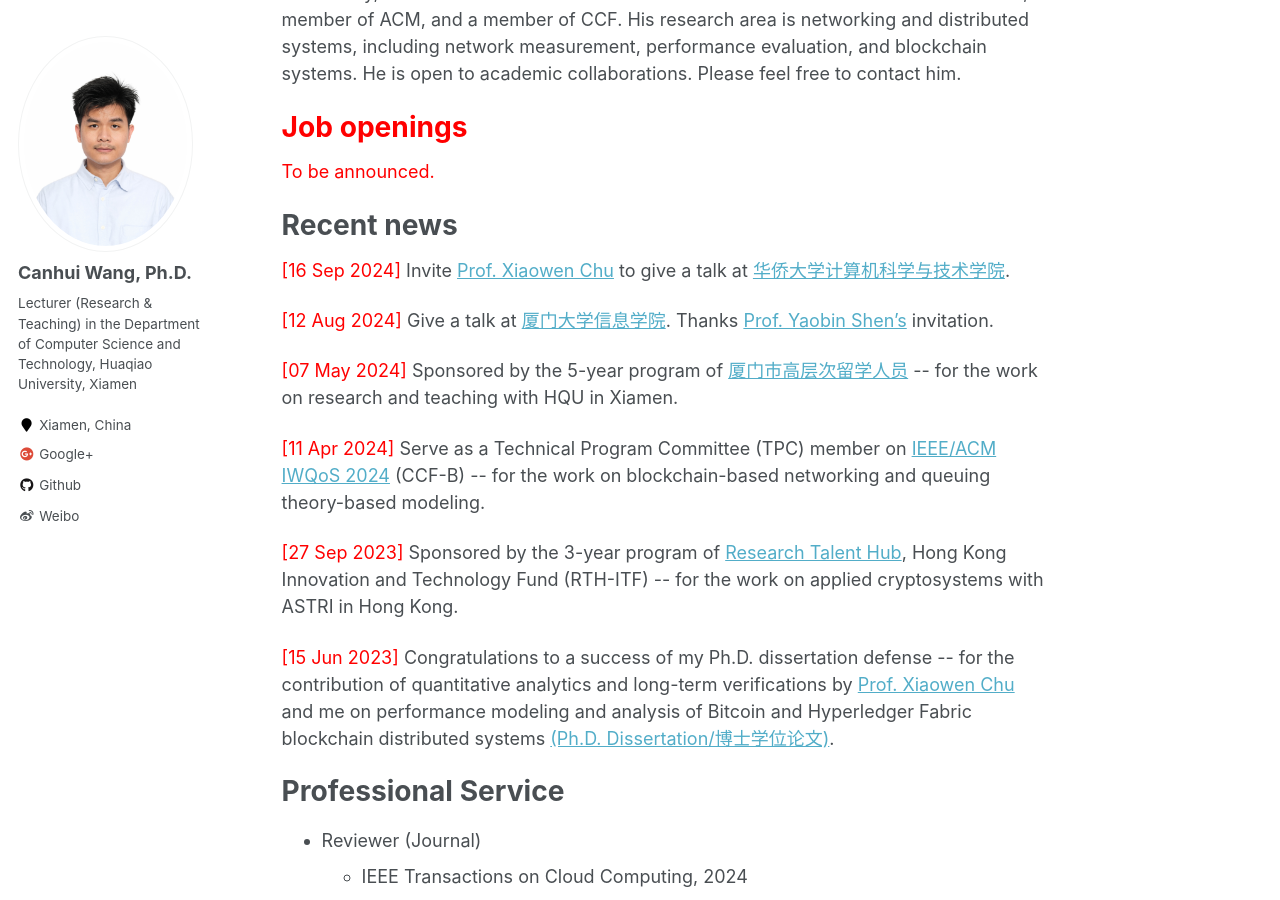
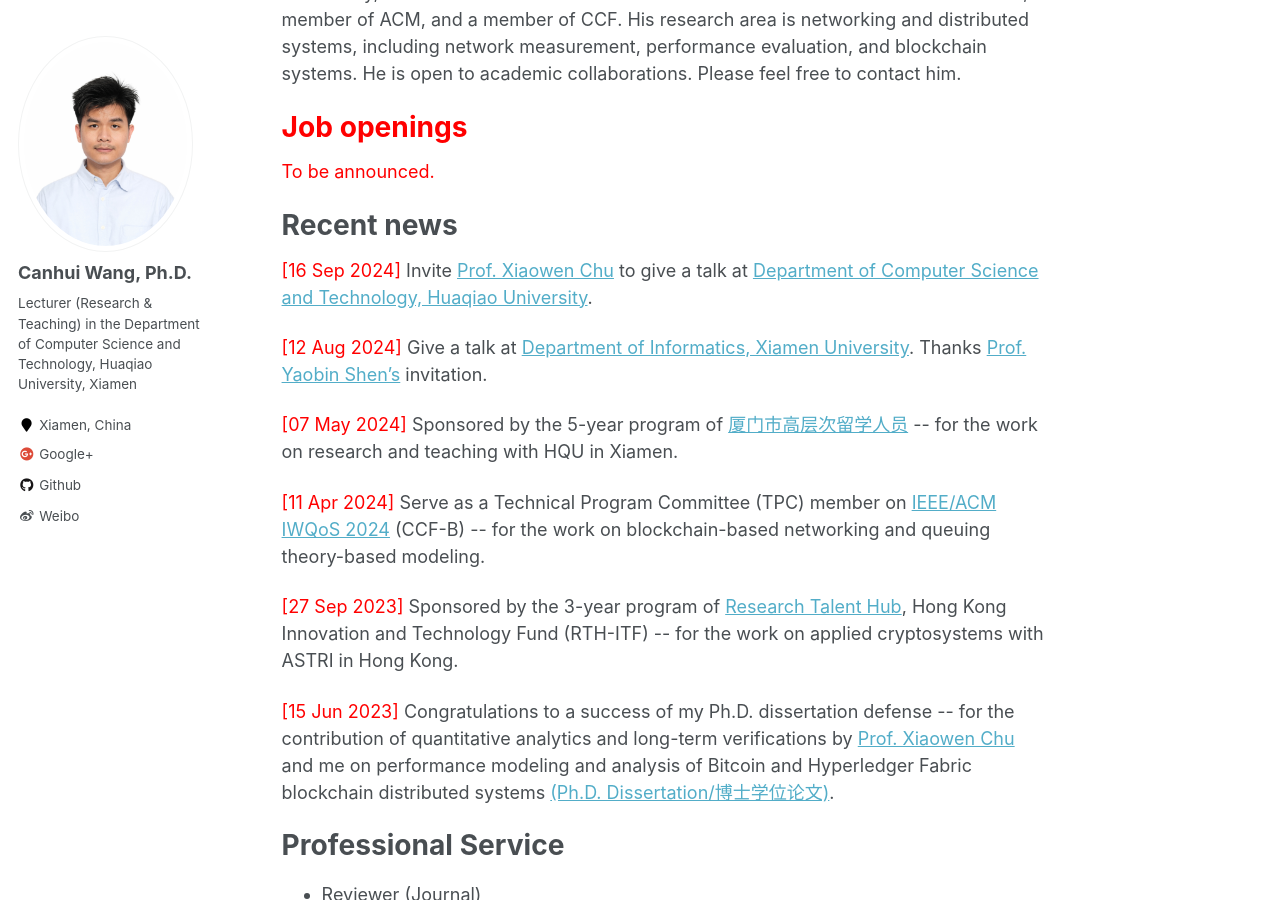
Before and after one commit to Canhui/canhui.github.io, a Jekyll site: the page built from _pages/about.md, in a window 1280 px wide and 900 px high, scrolled down 505 px. Built offline with Jekyll 4.4.1, drawn with Linux system fonts in a browser that asks for light colours.

Commit message:
Update about.md

```diff
--- a/_pages/about.md
+++ b/_pages/about.md
@@ -18,9 +18,9 @@ Canhui Wang is currently a Lecturer (Research & Teaching) in the Department of C
 Recent news
 ======
 
-<span style="color:red"> \[16 Sep 2024\] </span> Invite [Prof. Xiaowen Chu](https://repository.hkust.edu.hk/ir/AuthorProfile/chu-xiaowen) to give a talk at [华侨大学计算机科学与技术学院](https://cst.hqu.edu.cn).
+<span style="color:red"> \[16 Sep 2024\] </span> Invite [Prof. Xiaowen Chu](https://repository.hkust.edu.hk/ir/AuthorProfile/chu-xiaowen) to give a talk at [Department of Computer Science and Technology, Huaqiao University](https://cst.hqu.edu.cn).
 
-<span style="color:red"> \[12 Aug 2024\] </span> Give a talk at [厦门大学信息学院](https://informatics.xmu.edu.cn/index.htm). Thanks [Prof. Yaobin Shen's](https://sites.google.com/view/yaobin) invitation.
+<span style="color:red"> \[12 Aug 2024\] </span> Give a talk at [Department of Informatics, Xiamen University](https://informatics.xmu.edu.cn/index.htm). Thanks [Prof. Yaobin Shen's](https://sites.google.com/view/yaobin) invitation.
 
 <span style="color:red"> \[07 May 2024\] </span> Sponsored by the 5-year program of [厦门市高层次留学人员](http://hrss.xm.gov.cn) -\- for the work on research and teaching with HQU in Xiamen.
 
```
